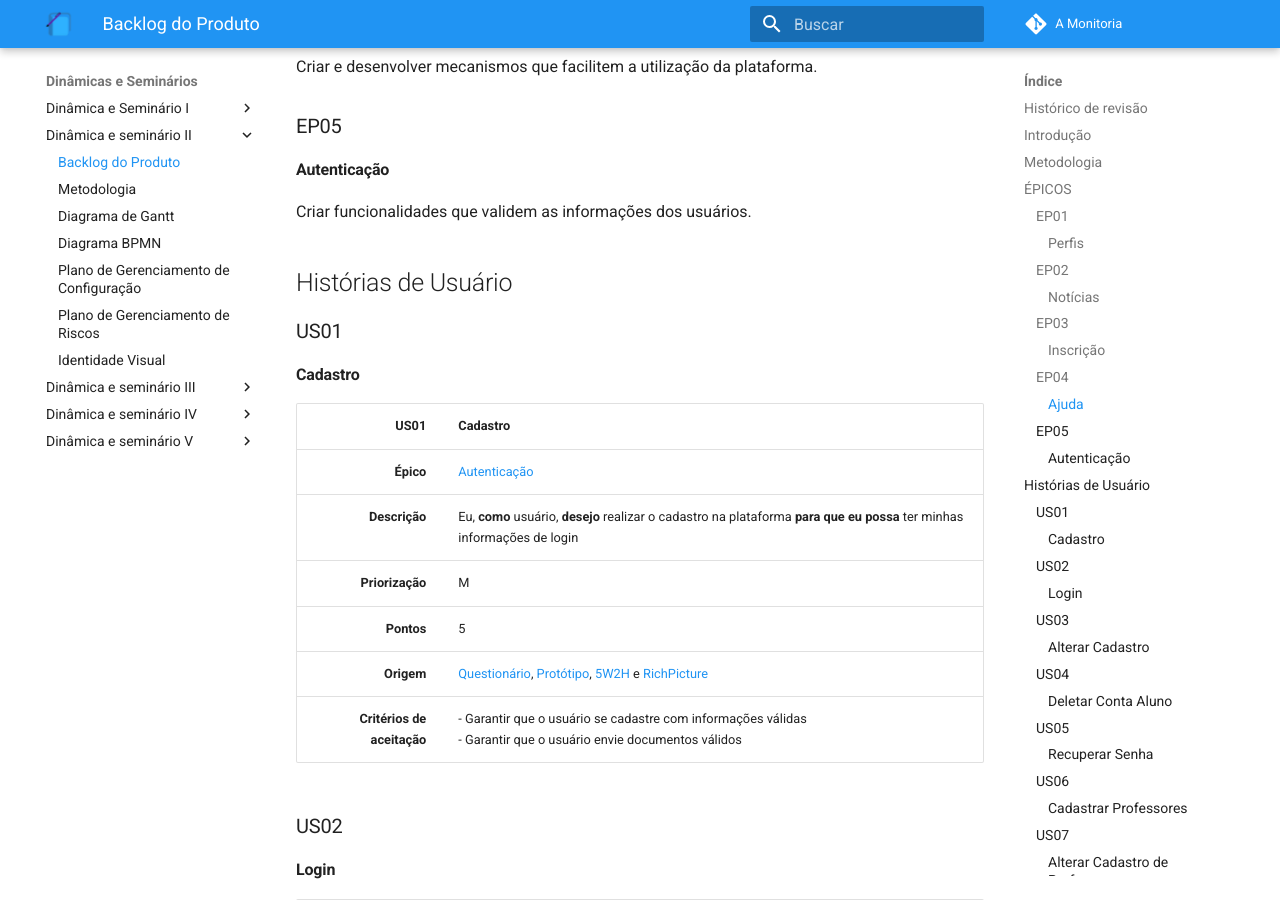
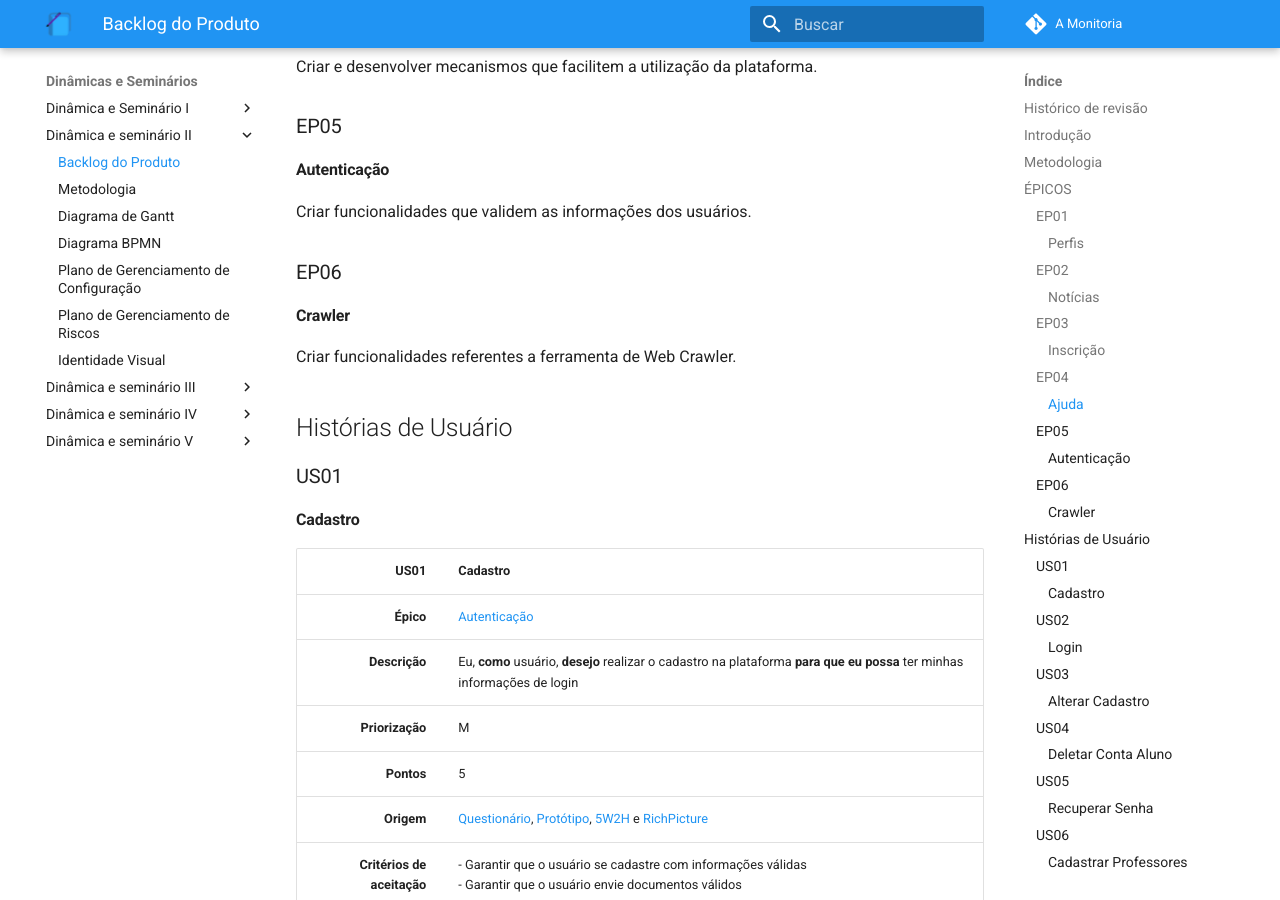
Before and after one commit to 2019-2-arquitetura-desenho/wiki, an MkDocs documentation site: the page built from docs/dinamica_seminario_II/backlog_do_produto.md, in a window 1280 px wide and 900 px high, scrolled down 2058 px. Built offline with MkDocs 1.6.1 and Material for MkDocs 9.7.7, drawn with Linux system fonts in a browser that asks for light colours; comment, search, counter and statistics services are not loaded; old or Windows-style settings are respelled for this version of MkDocs.

Commit message:
Adding new Crawler Epic.
Signed-off-by: Rafael Makaha <rafael.makaha@gmail.com>

```diff
--- a/docs/dinamica_seminario_II/backlog_do_produto.md
+++ b/docs/dinamica_seminario_II/backlog_do_produto.md
@@ -46,6 +46,10 @@ Criar e desenvolver mecanismos que facilitem a utilização da plataforma.
 ### EP05
 #### Autenticação
 Criar funcionalidades que validem as informações dos usuários.
+
+### EP06
+#### Crawler
+Criar funcionalidades referentes a ferramenta de Web Crawler.
 
 ## Histórias de Usuário
 
```
